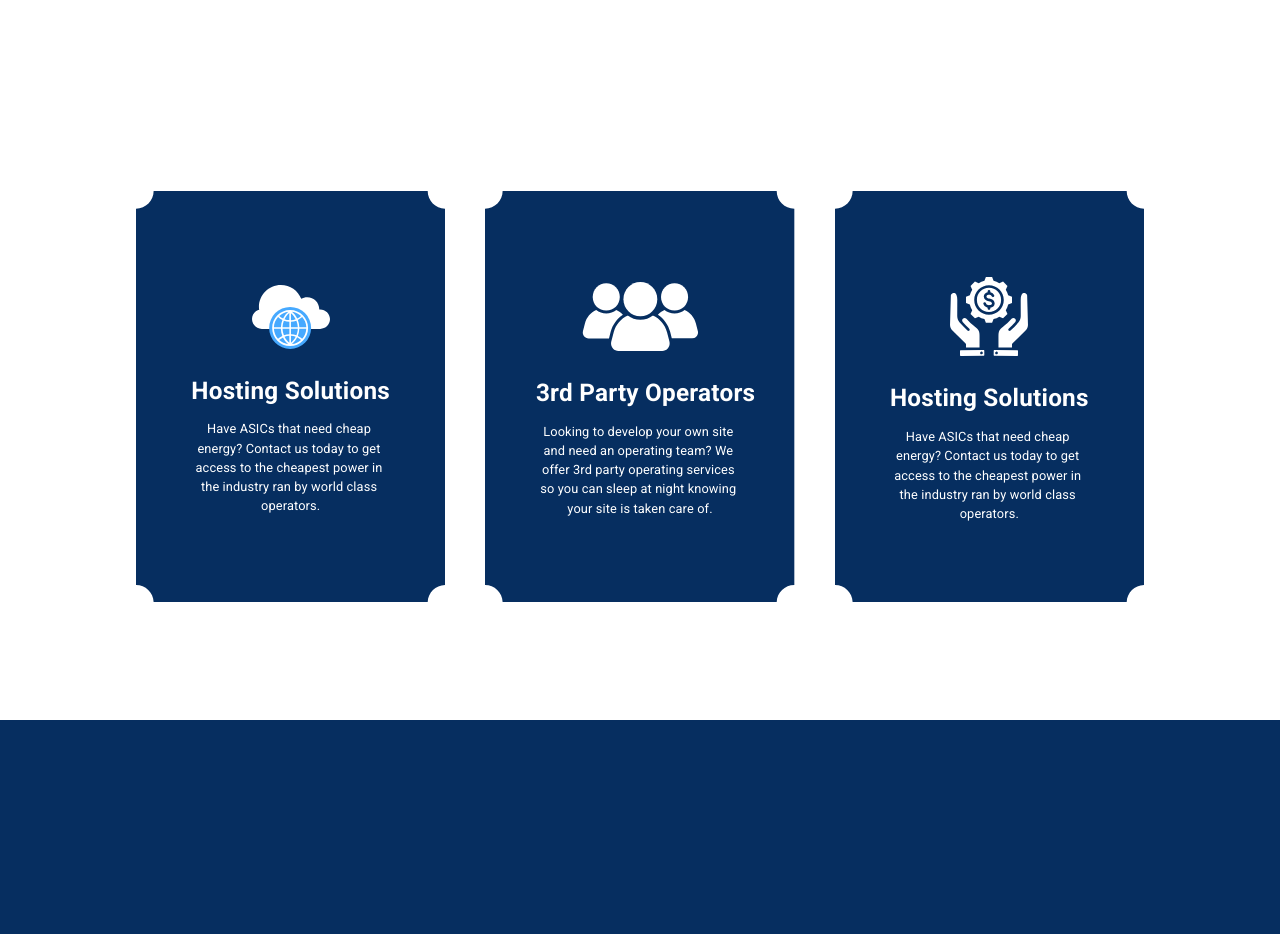
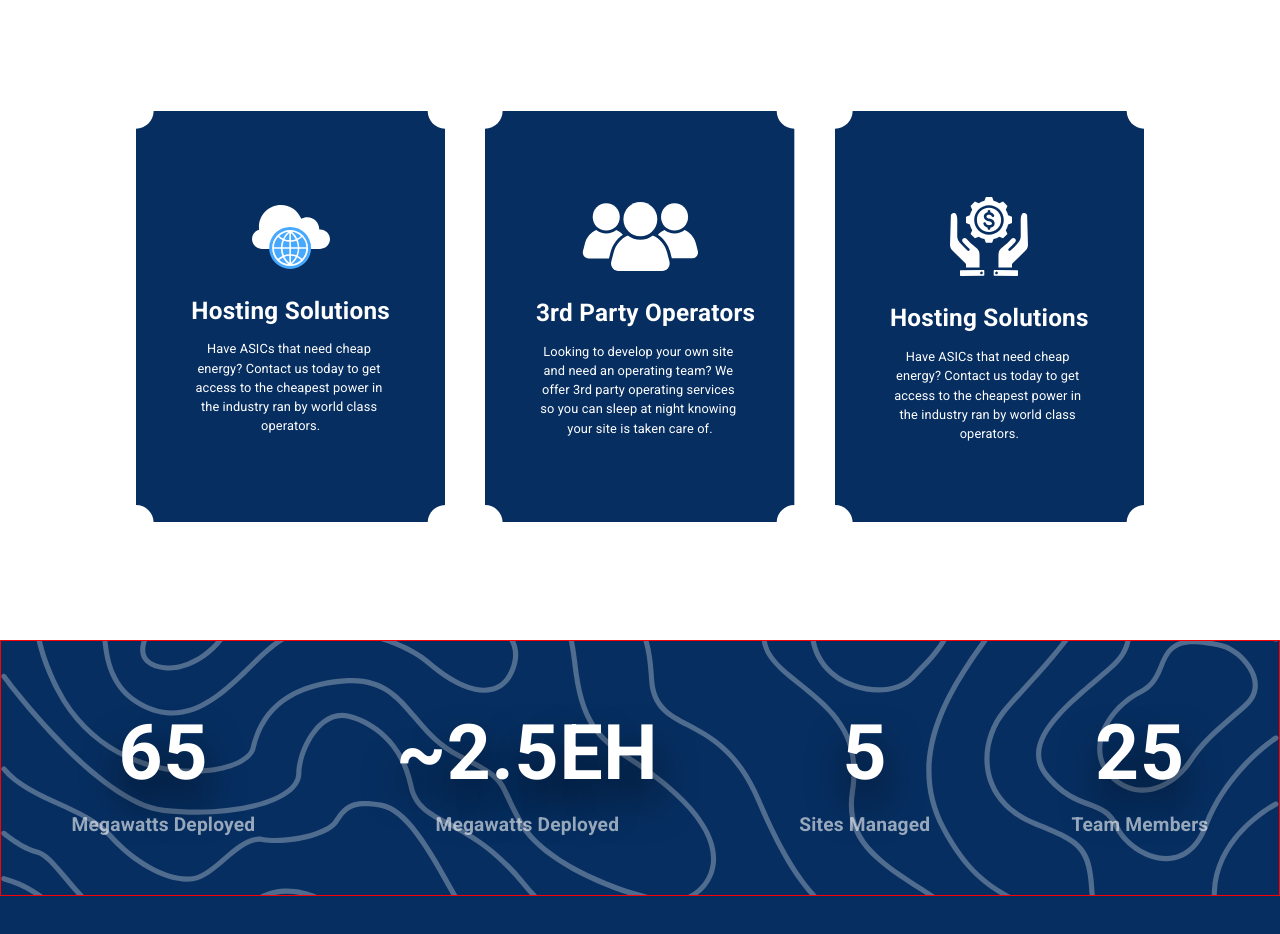
Before and after one commit to Satokie-Mining/satokiesite-client, a React (Create React App) app: page / in a window 1280 px wide. Shown: the part 1360-2294 px from the top of the page. Built offline with nearby package versions, Linux system fonts and the light colour scheme.

Commit message:
complete section-4

```diff
--- a/src/Pages/Home.tsx
+++ b/src/Pages/Home.tsx
@@ -11,6 +11,7 @@ import siteImg from '../assets/site-sect2-cropped-1.webp';
 import cloudHostingSvg from '../assets/cloud-hosting.svg';
 import peopleSvg from '../assets/people.svg';
 import handsSvg from '../assets/hands.svg';
+import terralinesSvg from '../assets/terralines.svg';
 import {styled } from '@mui/material/styles';
 
 const TicketItem = styled(Box)(({theme}) => ({
@@ -46,7 +47,7 @@ export default function Home(props): React.JSX.Element {
           </Grid2>
         </Grid2>
       </Paper>
-      <Paper id='home-2' elevation={0} sx={{width: '100vw', height: '90vh', borderRadius: '0', position: 'relative', overflow: 'hidden'}}>
+      <Paper id='home-2' elevation={0} sx={{width: '100vw', height: '90vh', maxHeight:'calc(100vw / 2)', borderRadius: '0', position: 'relative', overflow: 'hidden'}}>
         <Paper elevation={0} sx={{display: 'flex', justifyContent: 'center', alignItems: 'center', width: '100%', height: '100%', borderRadius:'0', position: 'absolute'}}>
           <img style={{zIndex: 2, position: 'absolute', width: 'auto', height: '100%'}} src={curvySection} alt="svg curvy background image" />
           <Grid2 container sx={{ margin: 'calc(4vw+5vh)', width: '100vw', height: "90vh", zIndex: 3}}>
@@ -128,6 +129,31 @@ export default function Home(props): React.JSX.Element {
           </Grid2>
         </Box>
       </Paper>
+      <Paper id='home-4' elevation={1} sx={{backgroundColor:'#062e60', border: '1px red solid', width: '100vw', height: '40vh', maxHeight: 'calc(100vw / 5)', borderRadius: '0'}}>
+        <Box id='home-4-container'position='relative' width='100%' height='100%' display='flex' flexDirection='row' alignItems='center' justifyContent='center' zIndex={0}>
+          <Box id='background-svg-container' position={'absolute'} sx={{ display: 'flex', alignItems: 'center', justifyContent:'center', width: '100%', height: '100%', zIndex: 1, overflow: 'hidden'}}>
+            <img width='100%' src={terralinesSvg} alt="background svg" />
+          </Box>
+          <Box id='content-container' position={'absolute'} sx={{ display:'flex', flexDirection: 'row', alignItems: 'center', textAlign: 'center', justifyContent:'space-around', width: '100%', height: '100%', zIndex: 2}}>
+              <Box>
+                <Typography sx={{ fontSize: '6cqw', fontWeight: 'bold', textShadow: '0em .3em .5em rgba(0, 0, 0, 0.6) !important', color: 'white'}}>65</Typography>
+                <Typography sx={{ fontSize: '1.5cqw', fontWeight: 'bold', color: 'rgba(250, 250, 250, .6)'}}>Megawatts Deployed</Typography>
+              </Box>
+              <Box>
+                <Typography sx={{ fontSize: '6cqw', fontWeight: 'bold', textShadow: '0em .3em .5em rgba(0, 0, 0, 0.6) !important', color: 'white'}}>~2.5EH</Typography>
+                <Typography sx={{ fontSize: '1.5cqw', fontWeight: 'bold', color: 'rgba(250, 250, 250, .6)'}}>Megawatts Deployed</Typography>
+              </Box>
+              <Box>
+                <Typography sx={{ fontSize: '6cqw', fontWeight: 'bold', textShadow: '0em .3em .5em rgba(0, 0, 0, 0.6) !important', color: 'white'}}>5</Typography>
+                <Typography sx={{ fontSize: '1.5cqw', fontWeight: 'bold', color: 'rgba(250, 250, 250, .6)'}}>Sites Managed</Typography>
+              </Box>
+              <Box>
+                <Typography sx={{ fontSize: '6cqw', fontWeight: 'bold', textShadow: '0em .3em .5em rgba(0, 0, 0, 0.6) !important', color: 'white'}}>25</Typography>
+                <Typography sx={{ fontSize: '1.5cqw', fontWeight: 'bold', color: 'rgba(250, 250, 250, .6)'}}>Team Members</Typography>
+              </Box>
+          </Box>
+        </Box>
+      </Paper>
       <Paper id='footer-contact' elevation={0} sx={{backgroundColor: '#062e60', width: '100vw', height: '100vh', borderRadius: '0'}}>
 
       </Paper>
```
Also changed, not shown: src/assets/terralines.svg.
